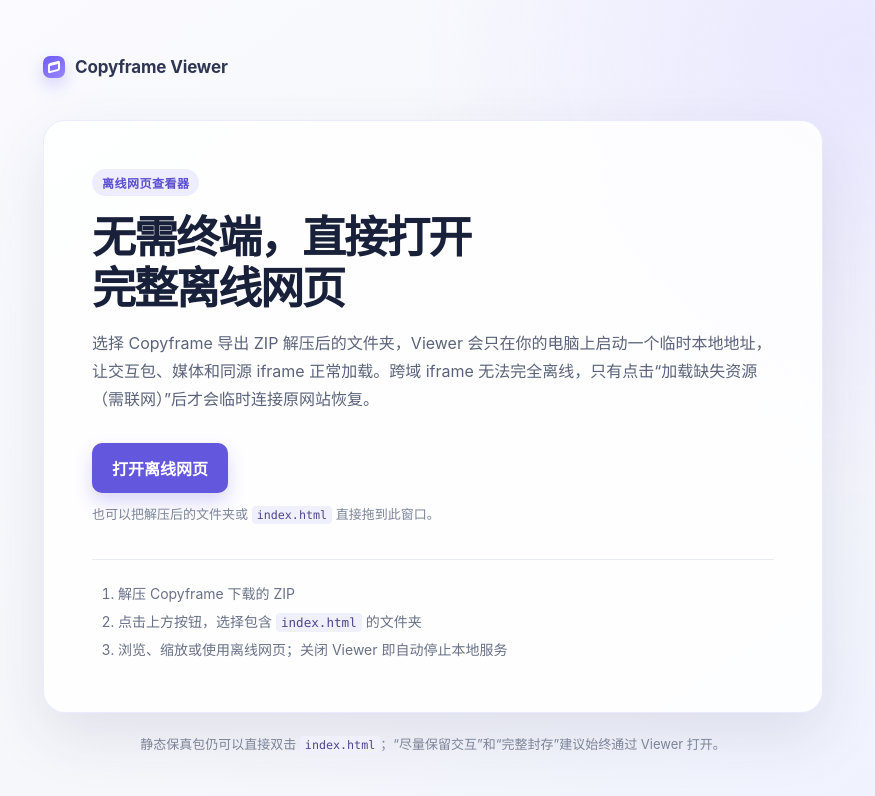
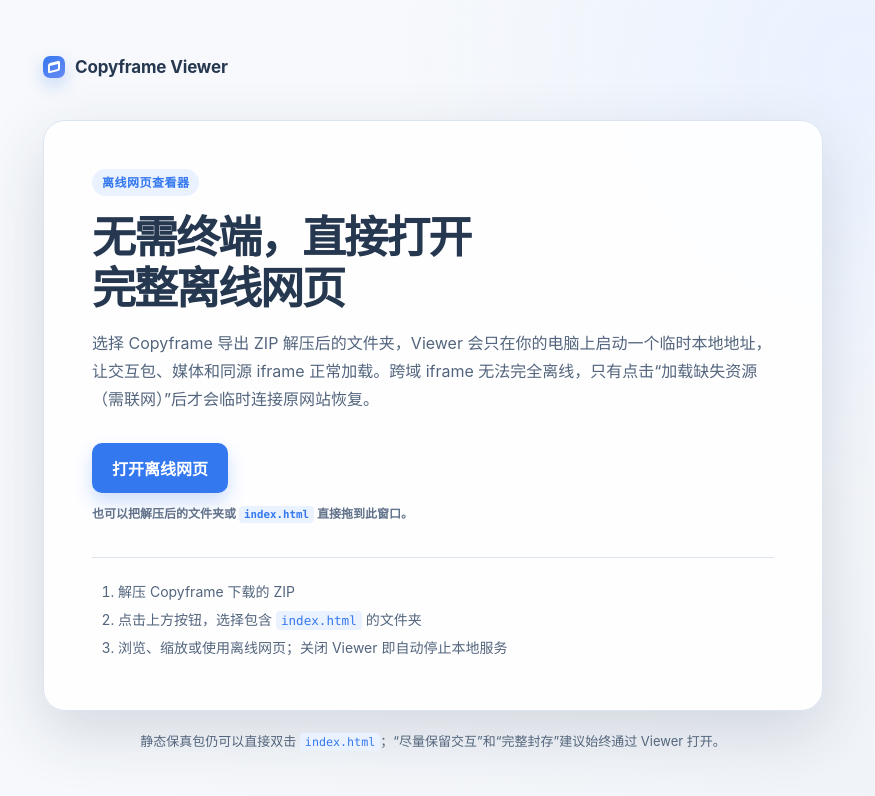
Before and after one commit to pursuerlin/copyframe-viewer, an Electron app: page viewer/electron/welcome.html in a window 1280 px wide. Shown: the whole page, without its empty margins (207-1082 px from the left). Drawn offline with Linux system fonts and the light colour scheme; no server answers.

Commit message:
chore: release Copyframe Viewer 2.0.0

```diff
--- a/viewer/electron/welcome.css
+++ b/viewer/electron/welcome.css
@@ -3,7 +3,7 @@
 body { min-width: 560px; min-height: 100vh; margin: 0; background: radial-gradient(circle at 83% 8%, #e9e7ff 0, rgba(233,231,255,0) 28rem), linear-gradient(145deg, #fbfbff 0%, #f6f7fb 60%, #eef1ff 100%); }
 .welcome-shell { width: min(780px, calc(100vw - 80px)); margin: 0 auto; padding: 56px 0 48px; }
 .brand { display: flex; align-items: center; gap: 10px; color: #2e3652; font-size: 17px; font-weight: 700; letter-spacing: -.01em; }
-.brand-version { padding: 3px 7px; color: #746d99; background: rgba(255,255,255,.68); border: 1px solid rgba(99,102,241,.14); border-radius: 999px; font-size: 11px; font-weight: 650; }
+.brand-version { padding: 3px 7px; color: #746d99; background: rgba(255,255,255,.68); border: 1px solid rgba(99,102,241,.14); border-radius: 999px; font-size: 11px; font-weight: 600; }
 .brand-mark { width: 22px; height: 22px; border-radius: 7px; background: linear-gradient(145deg, #6d5cf6, #9886ff); box-shadow: 0 7px 17px rgba(98, 82, 236, .26); position: relative; }
 .brand-mark::after { content: ""; position: absolute; inset: 6px 5px; border: 2px solid white; border-top-width: 3px; border-radius: 2px; transform: skewY(-15deg); }
 .welcome-card { margin-top: 42px; padding: 48px; background: rgba(255,255,255,.86); border: 1px solid rgba(99, 102, 241, .13); border-radius: 22px; box-shadow: 0 22px 62px rgba(42, 49, 91, .11); transition: border-color .16s ease, background .16s ease, box-shadow .16s ease; }
@@ -17,5 +17,46 @@ button:hover { background: #5548d1; transform: translateY(-1px); } button:focus-
 ol { margin: 34px 0 0; padding: 20px 0 0 26px; border-top: 1px solid #e8eaf2; color: #687187; font-size: 14px; line-height: 2; }
 code { padding: 2px 5px; color: #4d458e; background: #f0effc; border-radius: 4px; font-family: ui-monospace, SFMono-Regular, Menlo, monospace; font-size: .9em; }
 .error { margin-top: 18px; padding: 9px 12px; color: #b54708; background: #fff4e6; border: 1px solid #fed7aa; border-radius: 8px; font-size: 13px; line-height: 1.5; }
-.footnote { margin: 20px 18px; color: #7b8498; font-size: 13px; text-align: center; }
+
+/* Viewer is distributed separately from the extension build, so it carries a
+   compact mirror of the semantic Copyframe tokens and follows OS dark mode. */
+:root {
+  --cf-font-ui: -apple-system, BlinkMacSystemFont, "Segoe UI", "PingFang SC", "Hiragino Sans GB", "Microsoft YaHei", sans-serif;
+  --cf-font-mono: ui-monospace, SFMono-Regular, Menlo, Monaco, Consolas, monospace;
+  --cf-type-caption: 11px; --cf-type-label: 12px; --cf-type-body: 13px; --cf-type-title: 15px;
+  --cf-leading-caption: 15px; --cf-leading-label: 17px; --cf-leading-body: 19px; --cf-leading-title: 21px;
+  --cf-typography-caption: 500 var(--cf-type-caption)/16px var(--cf-font-ui);
+  --cf-typography-label: 600 var(--cf-type-label)/var(--cf-leading-label) var(--cf-font-ui);
+  --cf-typography-body: 400 var(--cf-type-body)/var(--cf-leading-body) var(--cf-font-ui);
+  --cf-color-canvas: #f6f8fb; --cf-color-surface: #ffffff; --cf-color-surface-subtle: #f7f9fc; --cf-color-surface-sunken: #eef2f7; --cf-color-surface-disabled: #edf1f5;
+  --cf-color-text-primary: #263750; --cf-color-text-secondary: #53657d; --cf-color-text-tertiary: #61728a; --cf-color-border: #dbe4ef; --cf-color-border-selected: #a9c7ff;
+  --cf-color-brand: #3478ef; --cf-color-brand-hover: #2f6fe2; --cf-color-brand-soft: #eaf2ff; --cf-color-brand-contrast: #ffffff; --cf-color-focus: #8bb7ff;
+  --cf-color-danger: #c54c58; --cf-color-danger-soft: #fff1f3; --cf-color-shadow: rgba(35,55,88,.16);
+}
+:root { color: var(--cf-color-text-primary); background: var(--cf-color-canvas); }
+body { color: var(--cf-color-text-primary); background: radial-gradient(circle at 83% 8%, var(--cf-color-brand-soft) 0, transparent 28rem), linear-gradient(145deg, var(--cf-color-surface-subtle), var(--cf-color-canvas) 60%, var(--cf-color-surface-sunken)); }
+.brand { color: var(--cf-color-text-primary); }
+.brand-version { color: var(--cf-color-text-secondary); background: var(--cf-color-surface-subtle); border-color: var(--cf-color-border); }
+.brand-mark { background: linear-gradient(145deg, var(--cf-color-brand), color-mix(in srgb, var(--cf-color-brand) 64%, #b9a9ff)); box-shadow: 0 7px 17px color-mix(in srgb, var(--cf-color-brand) 26%, transparent); }
+.welcome-card { color: var(--cf-color-text-primary); background: color-mix(in srgb, var(--cf-color-surface) 90%, transparent); border-color: var(--cf-color-border); box-shadow: 0 22px 62px var(--cf-color-shadow); }
+.welcome-card.drag-active { border-color: var(--cf-color-border-selected); background: var(--cf-color-surface); box-shadow: 0 0 0 4px color-mix(in srgb, var(--cf-color-focus) 20%, transparent), 0 22px 62px var(--cf-color-shadow); }
+.eyebrow { color: var(--cf-color-brand); background: var(--cf-color-brand-soft); }
+h1 { color: var(--cf-color-text-primary); }
+p, ol { color: var(--cf-color-text-secondary); }
+button { color: var(--cf-color-brand-contrast); background: var(--cf-color-brand); box-shadow: 0 9px 18px color-mix(in srgb, var(--cf-color-brand) 24%, transparent); }
+button:hover { background: var(--cf-color-brand-hover); }
+button:focus-visible { outline-color: var(--cf-color-focus); }
+button:disabled { cursor: default; color: var(--cf-color-text-tertiary); background: var(--cf-color-surface-disabled); box-shadow: none; transform: none; }
+.drop-hint, .footnote { color: var(--cf-color-text-tertiary); }
+ol { border-color: var(--cf-color-border); }
+code { color: var(--cf-color-brand); background: var(--cf-color-brand-soft); }
+.error { color: var(--cf-color-danger); background: var(--cf-color-danger-soft); border-color: color-mix(in srgb, var(--cf-color-danger) 40%, var(--cf-color-border)); }
+@media (prefers-color-scheme: dark) {
+  :root { color-scheme: dark; --cf-color-canvas: #151b24; --cf-color-surface: #1d2632; --cf-color-surface-subtle: #222e3d; --cf-color-surface-sunken: #18212d; --cf-color-surface-disabled: #293442; --cf-color-text-primary: #f5f8fd; --cf-color-text-secondary: #d2dbe7; --cf-color-text-tertiary: #b4c0cf; --cf-color-border: #35465d; --cf-color-border-selected: #557db3; --cf-color-brand: #70a1ff; --cf-color-brand-hover: #8bb5ff; --cf-color-brand-soft: #243b60; --cf-color-brand-contrast: #182231; --cf-color-focus: #9ec1ff; --cf-color-danger: #ef8b96; --cf-color-danger-soft: #40272d; --cf-color-shadow: rgba(0,0,0,.42); }
+}
+.footnote { margin: 20px 18px; color: var(--cf-color-text-secondary); font-size: 13px; line-height: 20px; text-align: center; }
+body { font-family: var(--cf-font-ui); }
+.brand-version, .eyebrow, .drop-hint, .error { font: var(--cf-typography-label); }
+p, ol, .footnote { font-family: var(--cf-font-ui); }
+@media (prefers-color-scheme: dark) { .drop-hint, .footnote { color: var(--cf-color-text-secondary); font-weight: 500; letter-spacing: .005em; } }
 @media (max-width: 680px) { body { min-width: 0; } .welcome-shell { width: min(100% - 32px, 780px); padding-top: 28px; } .welcome-card { margin-top: 28px; padding: 30px 24px; } }
```
Also changed, not shown: RELEASE_NOTES_2.0.0.md (added, +18 -0 lines), package.json (+7 -2 lines), viewer/electron/preload.cjs (+10 -3 lines), README.md, 1 other file.
